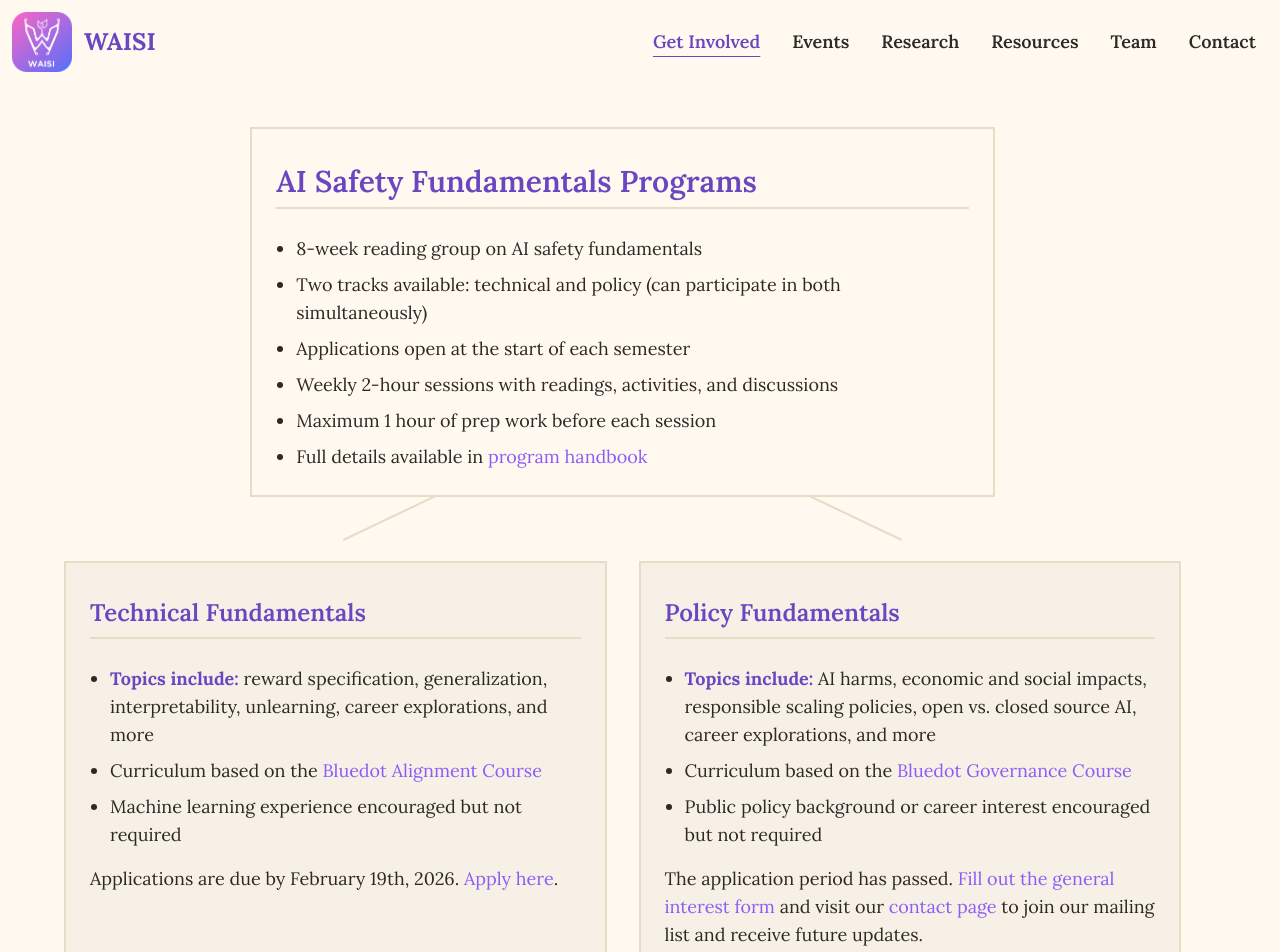
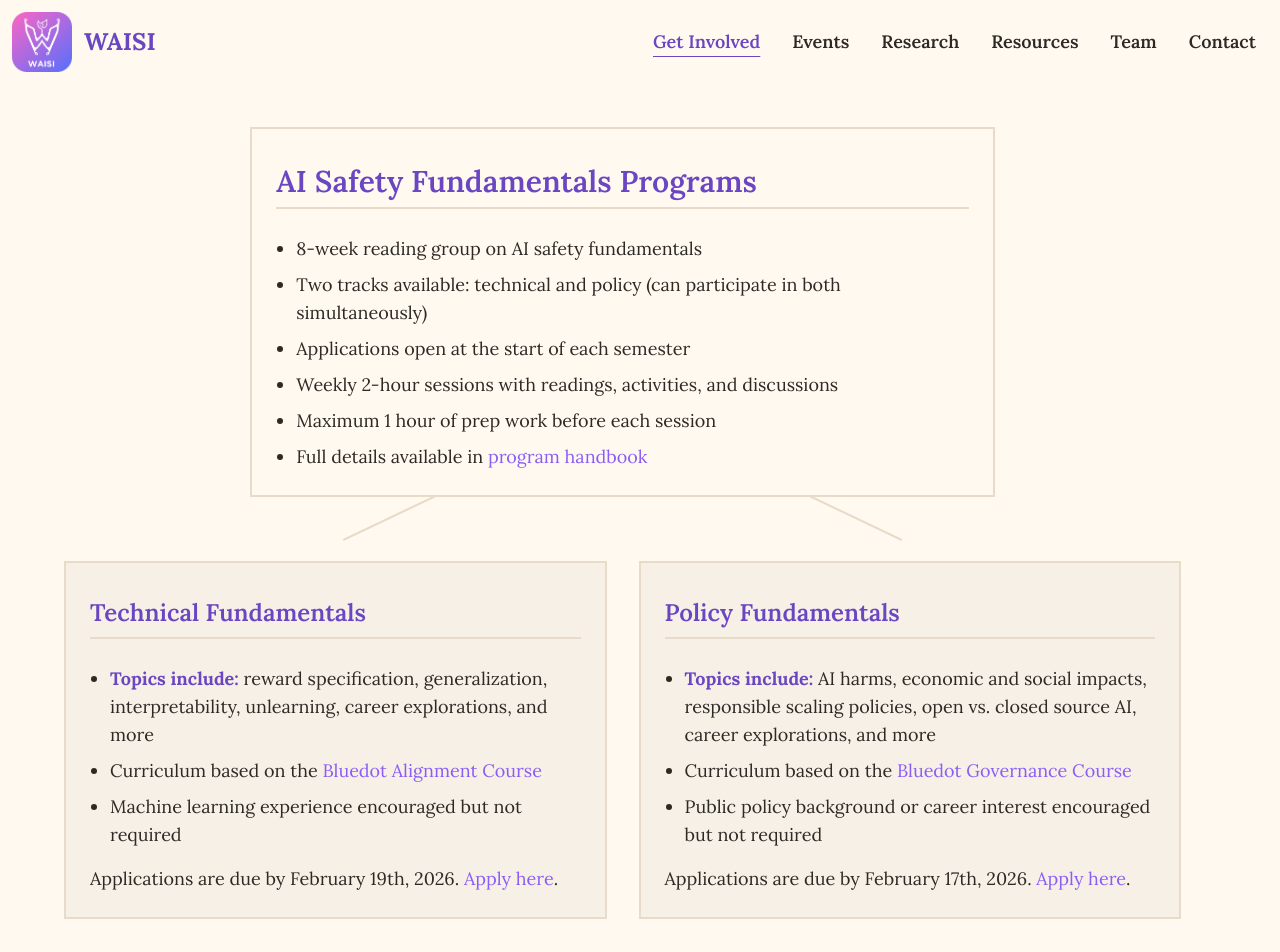
Before and after one commit to aisafetyuw/waisi.org, a Next.js app: page /programs in a window 1280 px wide. Shown: the top 952 px of the page. Built offline with nearby package versions, Linux system fonts and the light colour scheme.

Commit message:
policy fundamentals added to website

```diff
--- a/src/app/programs/page.tsx
+++ b/src/app/programs/page.tsx
@@ -1,7 +1,3 @@
-import React from "react";
-import Link from "next/link";
-import { INTEREST_URL } from "@/constants";
-
 export default async function Programs() {
   return (
     <div
@@ -222,25 +218,17 @@ export default async function Programs() {
                           color: "#2D2A26",
                         }}
                       >
-                        The application period has passed.{" "}
+                        Applications are due by February 17th, 2026.{" "}
                         <a
-                          href={INTEREST_URL}
+                          href="https://docs.google.com/forms/d/e/1FAIpQLSeWz9mJWh_efuYJSr7px28n2m4Qo1x9cCDDa1n9JAIWKbXoew/viewform?usp=publish-editor"
                           target="_blank"
                           rel="noopener noreferrer"
                           style={{ color: "#8B5CF6", textDecoration: "none" }}
                           className="hover:underline"
                         >
-                          Fill out the general interest form
-                        </a>{" "}
-                        and visit our{" "}
-                        <Link
-                          href="/contact"
-                          style={{ color: "#8B5CF6", textDecoration: "none" }}
-                          className="hover:underline"
-                        >
-                          contact page
-                        </Link>{" "}
-                        to join our mailing list and receive future updates.
+                          Apply here
+                        </a>
+                        .
                       </p>
                     </div>
                   </div>
```
